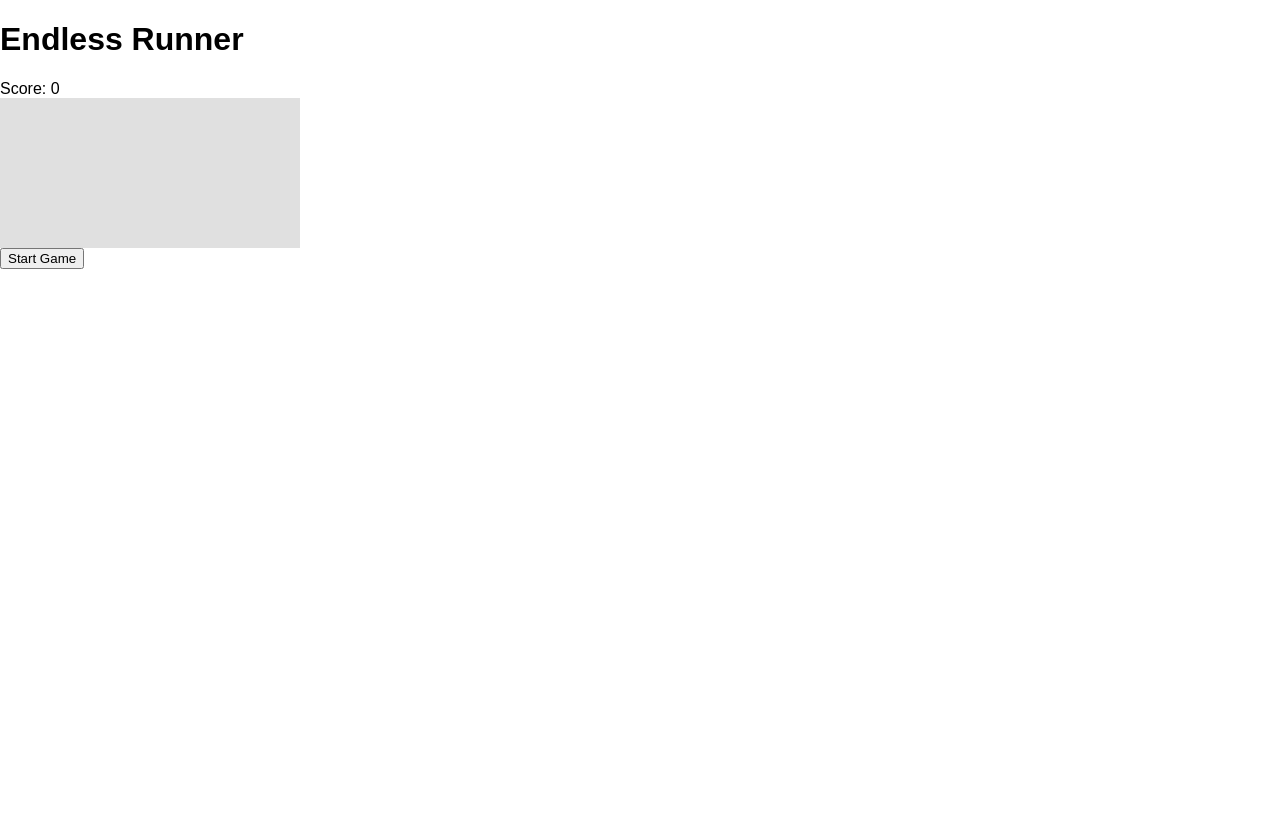
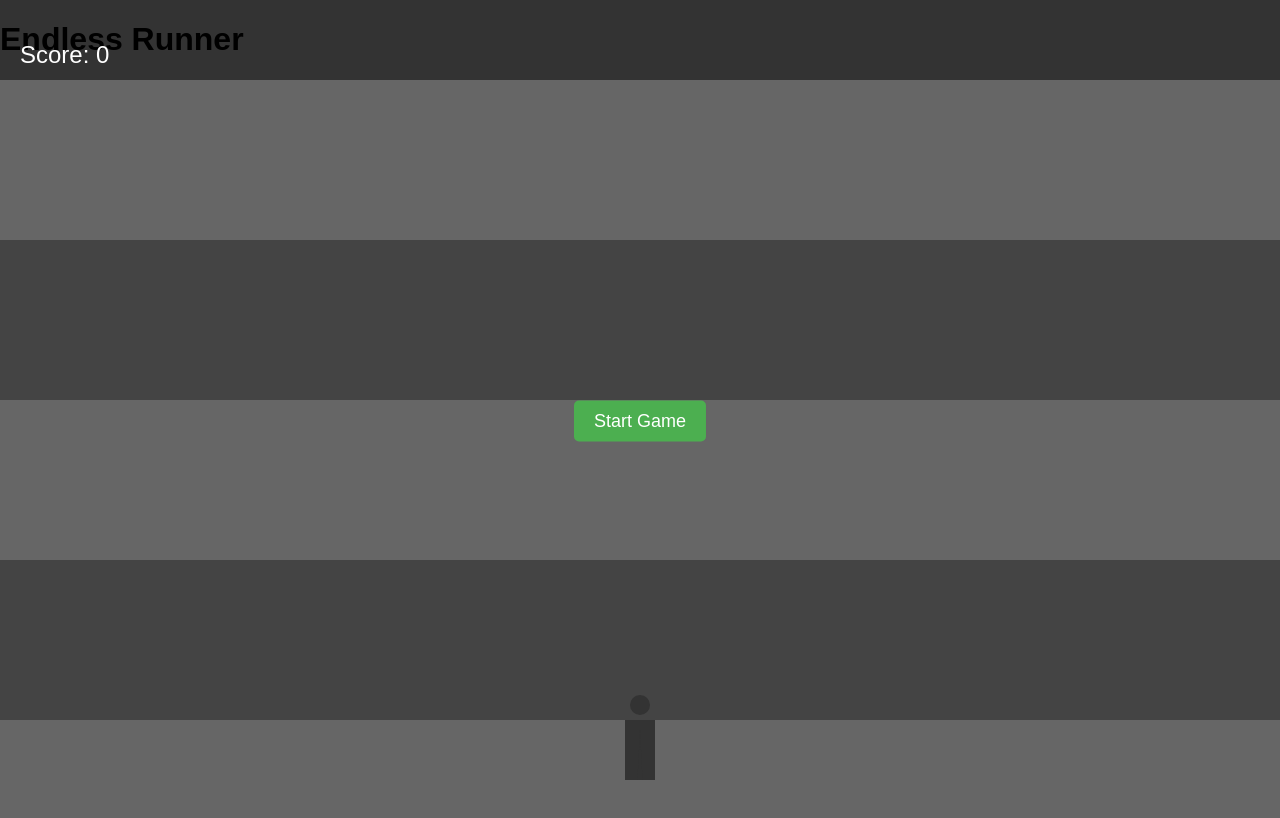
Before and after one commit to chrmarti/endless-runner, a website: page src/index.html in a window 1280 px wide. Both pictures are taken after a click on the button "Start Game". Drawn offline with Linux system fonts and the light colour scheme.

Commit message:
add runner

```diff
--- a/src/css/style.css
+++ b/src/css/style.css
@@ -3,6 +3,7 @@ body {
     padding: 0;
     overflow: hidden;
     font-family: 'Arial', sans-serif;
+    background: #333;
 }
 
 canvas {
@@ -10,10 +11,27 @@ canvas {
     background-color: #e0e0e0;
 }
 
-.game-container {
+#game-container {
     position: relative;
-    width: 100%;
+    width: 100vw;
     height: 100vh;
+}
+
+#gameCanvas {
+    display: block;
+    background: linear-gradient(
+        to bottom,
+        #666 0%,
+        #666 20%,
+        #444 20%,
+        #444 40%,
+        #666 40%,
+        #666 60%,
+        #444 60%,
+        #444 80%,
+        #666 80%,
+        #666 100%
+    );
 }
 
 .character {
@@ -42,12 +60,28 @@ canvas {
     background-size: cover;
 }
 
-.score {
+#score {
     position: absolute;
     top: 20px;
     left: 20px;
     font-size: 24px;
-    color: #333;
+    color: white;
+    z-index: 1;
+}
+
+#startButton {
+    position: absolute;
+    top: 50%;
+    left: 50%;
+    transform: translate(-50%, -50%);
+    padding: 10px 20px;
+    font-size: 18px;
+    cursor: pointer;
+    background: #4CAF50;
+    color: white;
+    border: none;
+    border-radius: 5px;
+    z-index: 1;
 }
 
 .power-up {
--- a/src/index.html
+++ b/src/index.html
@@ -11,7 +11,7 @@
         <h1>Endless Runner</h1>
         <div id="score">Score: 0</div>
         <canvas id="gameCanvas"></canvas>
-        <button id="startButton">Start Game</button>
+        <button id="startButton" onclick="startGame()">Start Game</button>
     </div>
     <script src="js/game.js"></script>
 </body>
--- a/src/js/game.js
+++ b/src/js/game.js
@@ -1,15 +1,67 @@
+let canvas, ctx;
+let score = 0;
+let isGameOver = false;
+let characterPosition = 1; // 0: left lane, 1: middle lane, 2: right lane
+const LANE_WIDTH = 100;
+const CHARACTER_HEIGHT = 60;
+const CHARACTER_WIDTH = 30;
+
+function initializeCanvas() {
+    canvas = document.getElementById('gameCanvas');
+    ctx = canvas.getContext('2d');
+
+    // Set canvas size to match window size
+    canvas.width = window.innerWidth;
+    canvas.height = window.innerHeight;
+
+    // Add window resize handler
+    window.addEventListener('resize', () => {
+        canvas.width = window.innerWidth;
+        canvas.height = window.innerHeight;
+    });
+}
+
+function drawRunner() {
+    const centerX = canvas.width / 2;
+    const y = canvas.height - 100; // Fixed Y position near bottom
+    const x = centerX + (characterPosition - 1) * LANE_WIDTH;
+
+    // Draw runner
+    ctx.fillStyle = '#333';
+
+    // Body
+    ctx.fillRect(x - CHARACTER_WIDTH/2, y - CHARACTER_HEIGHT, CHARACTER_WIDTH, CHARACTER_HEIGHT);
+
+    // Head
+    ctx.beginPath();
+    ctx.arc(x, y - CHARACTER_HEIGHT - 15, 10, 0, Math.PI * 2);
+    ctx.fill();
+
+    // Legs in running position (alternating)
+    const time = Date.now() / 200; // Controls leg animation speed
+    const legSpread = Math.sin(time) * 15;
+
+    ctx.beginPath();
+    ctx.moveTo(x, y - CHARACTER_HEIGHT + 10);
+    ctx.lineTo(x - legSpread, y);
+    ctx.lineTo(x + legSpread, y);
+    ctx.closePath();
+    ctx.fill();
+}
+
+function clearCanvas() {
+    ctx.clearRect(0, 0, canvas.width, canvas.height);
+}
+
 function startGame() {
-    // Initialize game variables
-    let score = 0;
-    let isGameOver = false;
-    let characterPosition = 0; // 0: left lane, 1: middle lane, 2: right lane
-
-    // Start the game loop
+    initializeCanvas();
     gameLoop();
 }
 
 function gameLoop() {
     if (!isGameOver) {
+        clearCanvas();
+        drawRunner();
         updateGame();
         requestAnimationFrame(gameLoop);
     }
@@ -24,8 +76,11 @@ function slide() {
 }
 
 function switchLane(direction) {
-    // Logic for switching lanes
-    // direction can be 'left' or 'right'
+    if (direction === 'left' && characterPosition > 0) {
+        characterPosition--;
+    } else if (direction === 'right' && characterPosition < 2) {
+        characterPosition++;
+    }
 }
 
 function collectCoins() {
```
Also changed, not shown: 2 other files.
